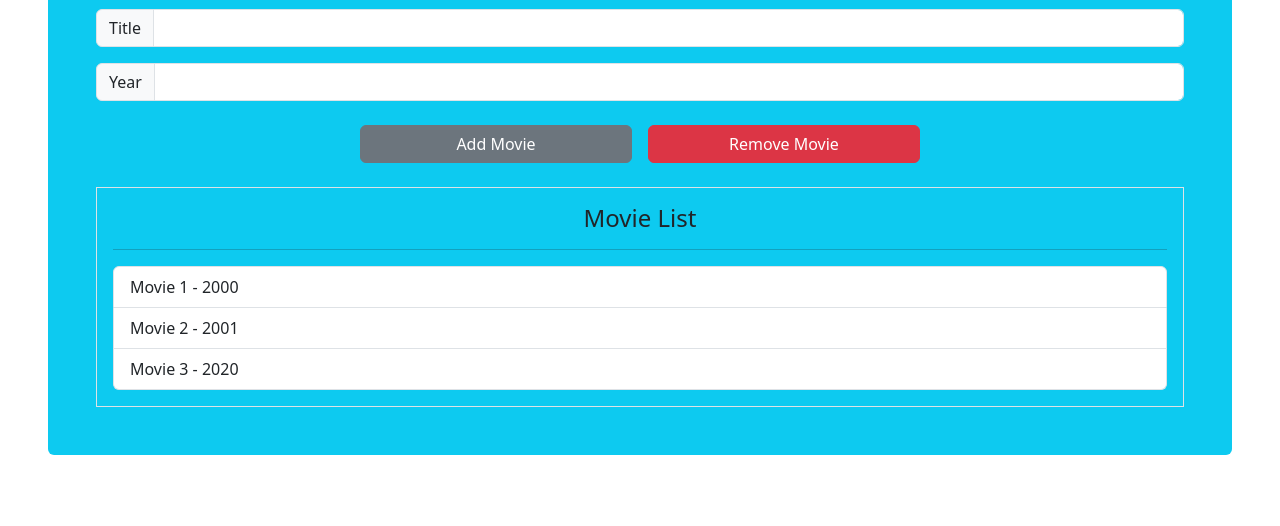
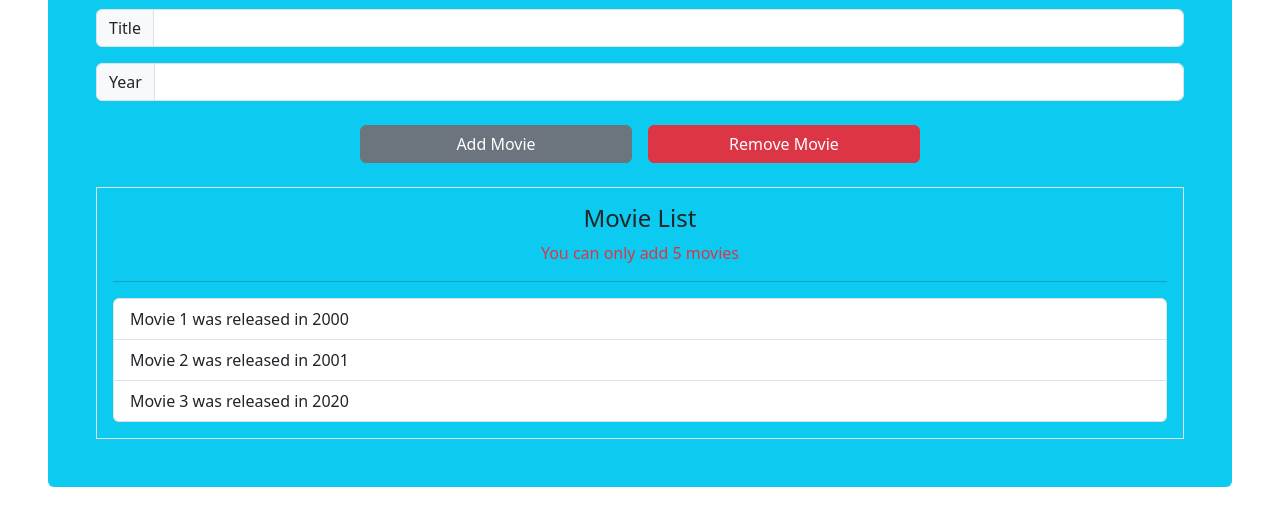
Before and after one commit to JLXP/vue-test-01, a plain HTML site: page index.html in a window 1280 px wide. Shown: the part 158-684 px from the top of the page. Drawn offline with nearby package versions, Linux system fonts and the light colour scheme.

Commit message:
Tarea - MovieOPedia - Observador y Prop Computado

```diff
--- a/index.html
+++ b/index.html
@@ -27,11 +27,14 @@
         <div class="border p-3 w-100 mx-auto">
           <div class="text-center">
             <h4 class="text-center">Movie List</h4>
+            <span class="text-danger" v-if="movies.length >=3">
+              You can only add 5 movies
+            </span>
             <hr/>
           </div>
           <ul class="list-group">
-            <li v-for="movie in movies" class="list-group-item">
-              {{movie.title}} - {{movie.year}}
+            <li v-for="movie in getAllMovieText()" class="list-group-item">
+              {{movie}}
             </li>
           </ul>
         </div?>
@@ -49,6 +52,7 @@
         ]);
 
         let newMovie = reactive({ title: "", year: "" });
+        let showMessage = ref(false);
 
         function addMovie(){
           if(movies.length < 5){
@@ -57,8 +61,14 @@
             newMovie.year = "";
           }
         }
+        //replace with computed property
+        function getAllMovieText(){
+          return movies.map((movie)=>{
+            return `${movie.title} was released in ${movie.year}`
+          })
+        }
 
-        const removeMovie = () => {
+        function removeMovie(){
           movies.pop();
         }
 
@@ -66,7 +76,8 @@
           newMovie,
           movies,
           addMovie,
-          removeMovie
+          removeMovie,
+          getAllMovieText
         };
       },
     }).mount("#app");
```
